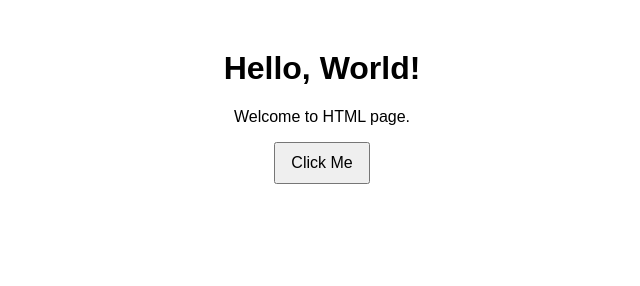
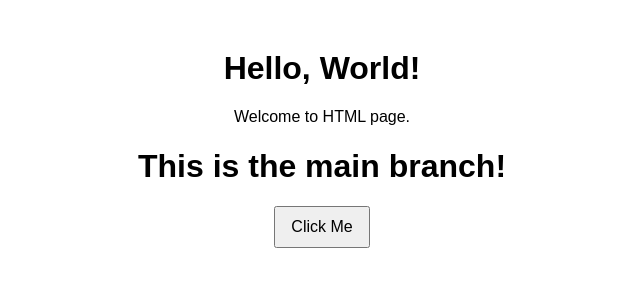
Before and after one commit to sargaa-s/CSIT_7th_SPM, a plain HTML site: page index.html in a window 1280 px wide. Shown: the whole page, without its empty margins (318-958 px from the left). Drawn offline with Linux system fonts and the light colour scheme.

Commit message:
Main branch ko rakhya

```diff
--- a/index.html
+++ b/index.html
@@ -18,6 +18,7 @@
 
     <h1>Hello, World!</h1>
     <p>Welcome to HTML page.</p>
+    <h1>This is the main branch!</h1>
     <button onclick="sayHello()">Click Me</button>
     <p id="output"></p>
 
```
